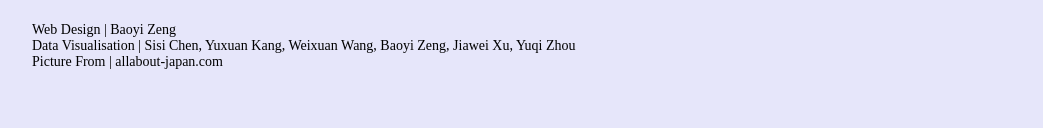
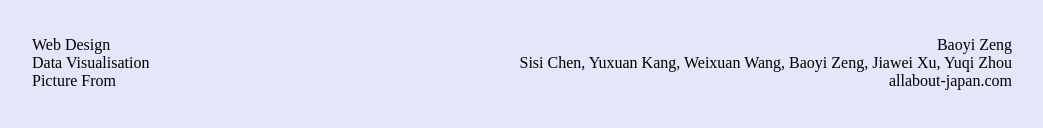
Before and after one commit to Lauderis/DataViz_KUL, a plain HTML site: page index.html in a window 1280 px wide. Shown: the part 8164-8292 px from the top of the page, without its empty margins (118-1161 px from the left). Drawn offline with Linux system fonts and the light colour scheme.

Commit message:
Update index.html

```diff
--- a/index.html
+++ b/index.html
@@ -256,11 +256,19 @@
     }
     </style>
 
-</p>
-<p class="description" style="font-size: 14px; ">
-    Web Design         |   Baoyi Zeng<br>
-    Data Visualisation |   Sisi Chen, Yuxuan Kang, Weixuan Wang, Baoyi Zeng, Jiawei Xu, Yuqi Zhou<br>
-    Picture From       |   allabout-japan.com
+<p class="description" style="font-size: 14px; display: flex; flex-direction: column;">
+    <div style="display: flex; justify-content: space-between;">
+        <span>Web Design</span>
+        <span>Baoyi Zeng</span>
+    </div>
+    <div style="display: flex; justify-content: space-between;">
+        <span>Data Visualisation</span>
+        <span>Sisi Chen, Yuxuan Kang, Weixuan Wang, Baoyi Zeng, Jiawei Xu, Yuqi Zhou</span>
+    </div>
+    <div style="display: flex; justify-content: space-between;">
+        <span>Picture From</span>
+        <span>allabout-japan.com</span>
+    </div>
 </p>
 
 </body>
```
